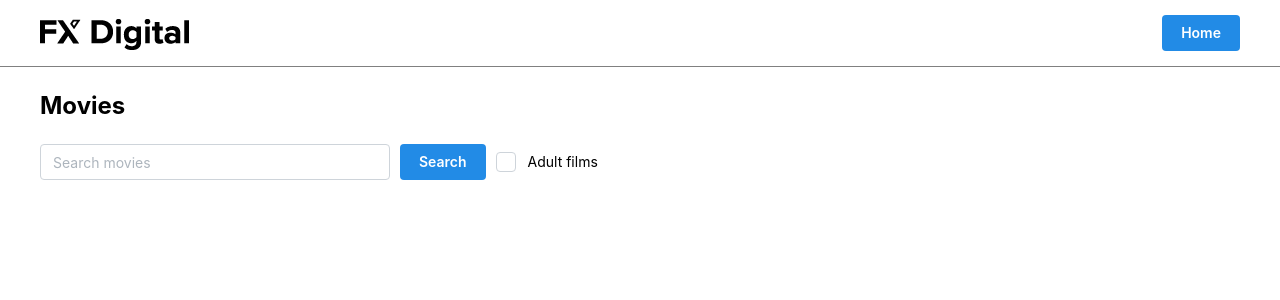
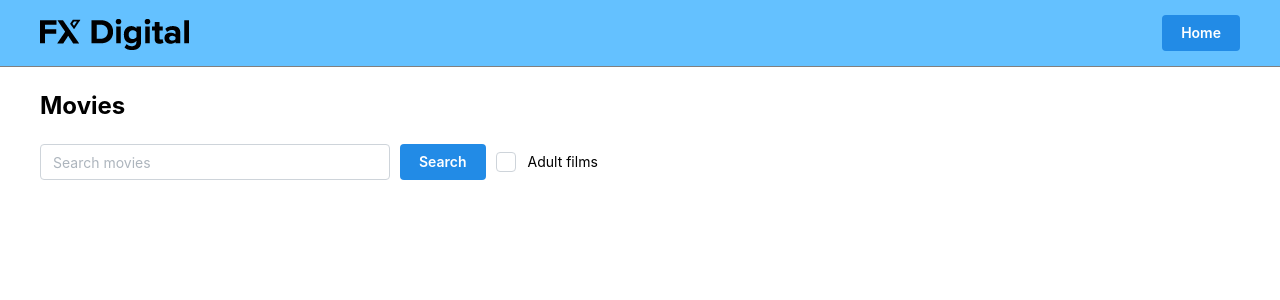
Before and after one commit to SirMaik/React-TS-Challenge, a React app: page / in a window 1280 px wide. Shown: the top 300 px of the page. Built offline with nearby package versions, Linux system fonts and the light colour scheme.

Commit message:
feat(mantine): Color adjustments

```diff
--- a/src/App.tsx
+++ b/src/App.tsx
@@ -18,16 +18,16 @@ import "@mantine/core/styles.css";
 const queryClient = new QueryClient({});
 
 const myColor: MantineColorsTuple = [
-  "#eeeefb",
-  "#d9d8f2",
-  "#aeaee7",
-  "#8280dc",
-  "#5d5ad3",
-  "#4642cf",
-  "#3b36cd",
-  "#2d29b5",
-  "#2724a2",
-  "#1e1e8f"
+  "#e1f9ff",
+  "#ccedff",
+  "#9ad7ff",
+  "#64c1ff",
+  "#3baefe",
+  "#20a2fe",
+  "#099cff",
+  "#0088e4",
+  "#0078cd",
+  "#0069b6"
 ];
 
 const theme = createTheme({
--- a/src/components/Header.tsx
+++ b/src/components/Header.tsx
@@ -1,13 +1,14 @@
 import React from "react";
 import { useNavigate } from "react-router-dom";
 import logo from "../assets/fxdigitallogo.png";
-import { Button } from "@mantine/core";
+import { Button, useMantineTheme } from "@mantine/core";
 
 export const Header = (): JSX.Element => {
   const navigate = useNavigate();
+  const theme = useMantineTheme();
 
   return (
-    <header>
+    <header style={{ background: theme.colors.myColor[3] }}>
       <nav>
         <img src={logo} alt="logo" />
         <Button
--- a/src/components/MovieCard.tsx
+++ b/src/components/MovieCard.tsx
@@ -2,7 +2,7 @@ import React from "react";
 import type { Movie as MovieProp } from "../api/Movie/interface";
 import posterNotFound from "../assets/posterNotFound.png";
 import { Link } from "react-router-dom";
-import { Card, Image, Text } from "@mantine/core";
+import { Card, Image, Text, useMantineTheme } from "@mantine/core";
 
 /**
  * This should be a React component that, at the very least, comprises an image component a title and a description or subheading.
@@ -14,10 +14,17 @@ import { Card, Image, Text } from "@mantine/core";
  */
 const MovieCard = (props: MovieProp): JSX.Element => {
   const { title, posterPath, originalLanguage, voteAverage } = props;
+  const theme = useMantineTheme();
 
   return (
     <Link to={`/movie/${props.id}`} state={props}>
-      <Card shadow="sm" padding="lg" radius="md" withBorder>
+      <Card
+        shadow="sm"
+        padding="lg"
+        radius="md"
+        withBorder
+        bg={theme.colors.myColor[0]}
+      >
         <Card.Section>
           <Image
             src={posterPath}
```
